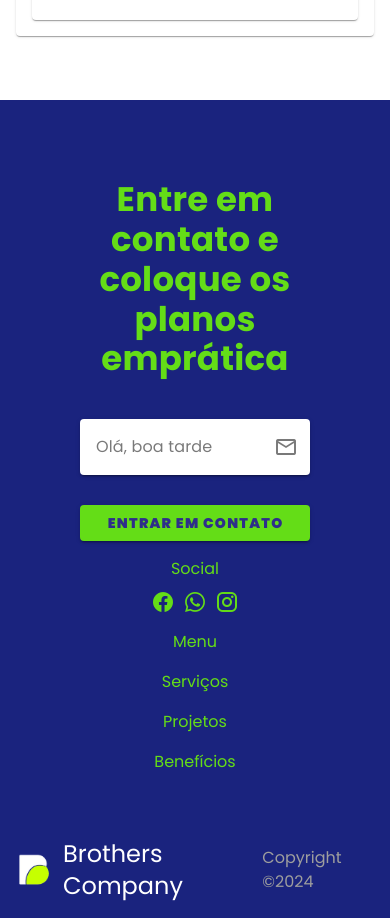
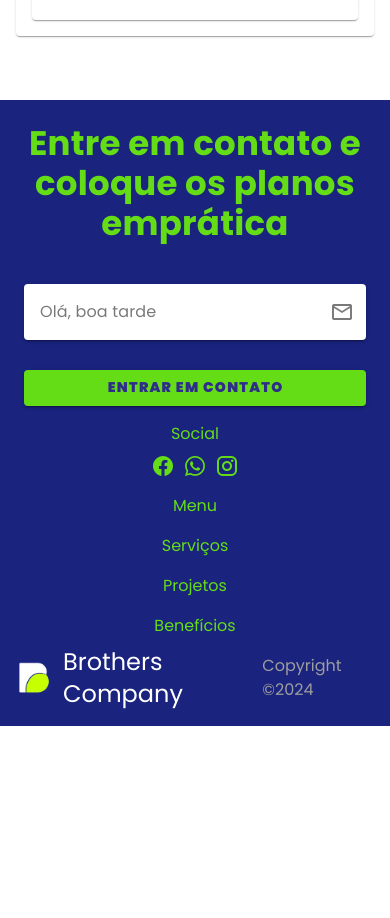
Before and after one commit to danielRaoli/UbCompany, a Vue app: page / in a window 390 px wide. Shown: the part 5585-6503 px from the top of the page. After the commit the page ends 6311 px from the top, so only its background shows below. Built offline with nearby package versions, Linux system fonts and the light colour scheme.

Commit message:
responsive footer

```diff
--- a/src/components/MainFooter.vue
+++ b/src/components/MainFooter.vue
@@ -21,7 +21,7 @@ const message = ref('')
 
 <template>
     <v-footer class="d-flex flex-column w-100 pa-4 bg-indigo-darken-4">
-        <div class="d-flex flex-column flex-md-row ga-4 pa-16 align-center justify-space-around w-100">
+        <div class="d-flex flex-column flex-md-row ga-4 pa-md-16  pa-2 align-center justify-space-around w-100">
 
             <v-sheet class="d-flex flex-column flex-1 bg-indigo-darken-4" max-width="450px">
                 <span class="text-center font-weight-bold text-primary text-h4 mb-10">Entre em contato e coloque os
@@ -47,7 +47,8 @@ const message = ref('')
             <div class="d-flex flex-column ga-md-8 ga-2 align-center h-100 justify-center flex-1">
                 <span class="text-primary">Social</span>
                 <div class="d-flex flex-md-column w-100 ga-2 align-md-center">
-                    <a v-for="link in links" :key="icon" :icon="icon" :href="link.link" color="primary" target="_blank">
+                    <a v-for="link in links" :key="icon" :icon="icon" :href="link.link" class="text-decoration-none"
+                        color="primary" target="_blank">
                         <v-icon color="primary">{{ link.icon }}</v-icon>
                     </a>
                 </div>
```
